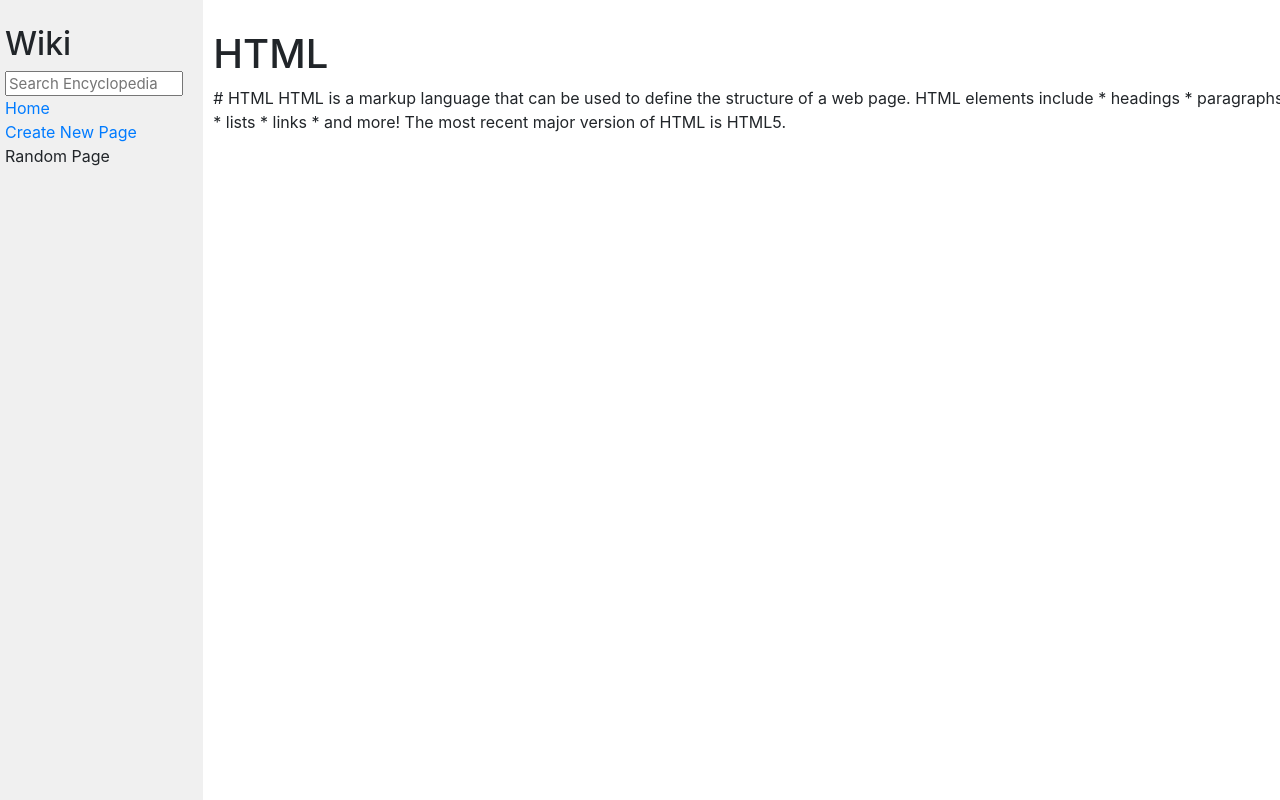
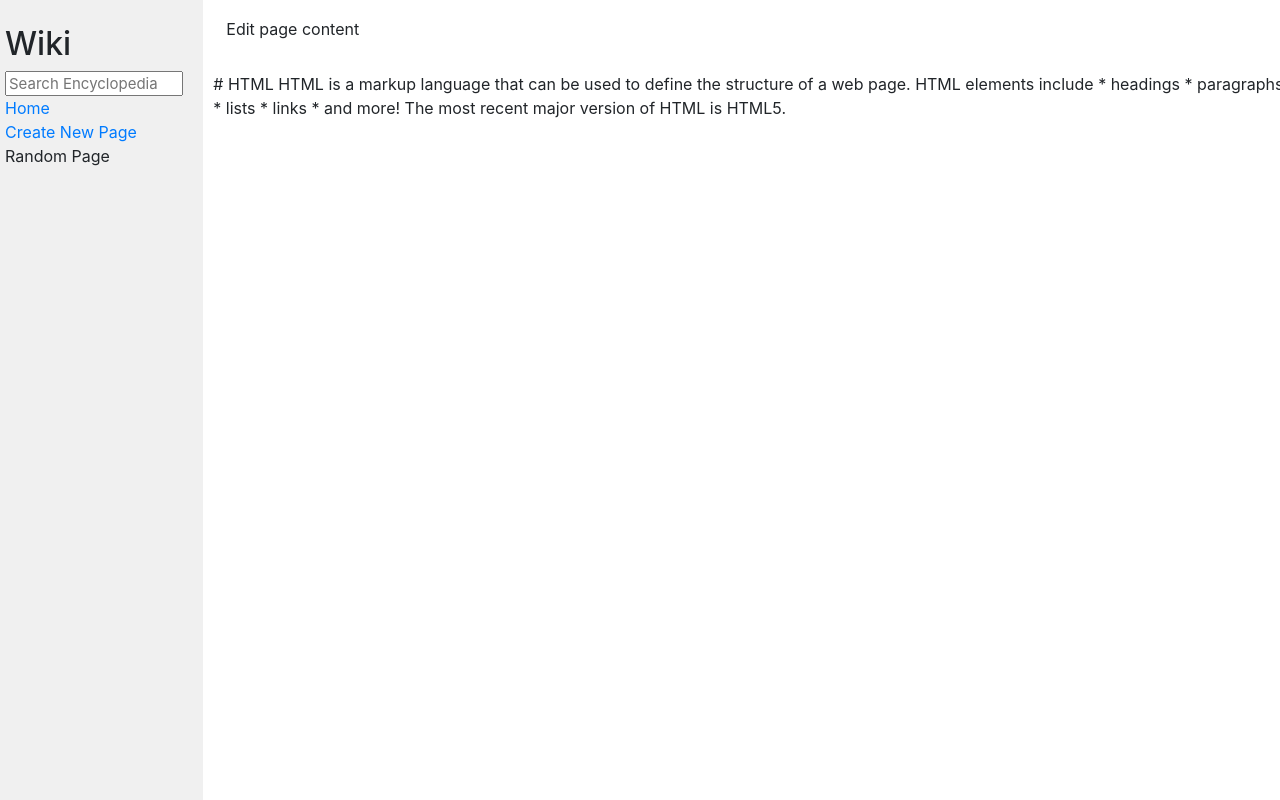
Before and after one commit to iaaron-xyz/cs50w, a Django app: page /wiki/HTML in a window 1280 px wide. Run offline with Django 3.2, Linux system fonts and the light colour scheme; some libraries are stand-ins or nearby versions.

Commit message:
add "Edit page" functionality - working

```diff
--- a/wiki/encyclopedia/templates/encyclopedia/entry.html
+++ b/wiki/encyclopedia/templates/encyclopedia/entry.html
@@ -7,7 +7,11 @@
 {% block body %}
     <!-- If the entry exist render it -->
     {% if entry_content %}
-        <h1>{{ title }}</h1>
+    <form action="{% url 'encyclopedia:edit' %}">
+        <input type="hidden" name="toedit" value="{{ title }}">
+        <input type="submit" value="Edit page content" class="btn">
+    </form>
+        <br>
         {{ entry_content }}
     <!-- Otherwise display that the content does not exist -->
     {% else %}
--- a/wiki/encyclopedia/urls.py
+++ b/wiki/encyclopedia/urls.py
@@ -7,5 +7,6 @@ urlpatterns = [
     path("", views.index, name="index"),
     path("wiki/<str:title>", views.entry, name="article"),
     path("search", views.search, name="search"),
-    path("create", views.create, name="create")
+    path("create", views.create, name="create"),
+    path("edit", views.edit, name="edit"),
 ]
--- a/wiki/encyclopedia/views.py
+++ b/wiki/encyclopedia/views.py
@@ -48,7 +48,6 @@ def search(request):
 
 def create(request):
     if request.method == "POST":
-        print(f"Printing request: {request.POST}")
         # If title already exist return error
         if request.POST['net'].lower() in list(map(util.to_lower, util.list_entries())):
             return render(request, "encyclopedia/error.html", {
@@ -59,3 +58,27 @@ def create(request):
         return entry(request, request.POST['net'])
 
     return render(request, "encyclopedia/create_entry.html")
+
+def edit(request):
+    """
+    Edit and update existent pages.
+    """
+    if request.method == "POST":
+        # Enter the changed content
+        print(f"Post content: {request.POST}")
+        # Save the changes to disk
+        util.save_entry(request.POST['title'], request.POST['eec'])
+        # Render the updated page
+        return entry(request, request.POST['title'])
+
+    # Render the to-edit page
+    if request.GET['toedit'].lower() in list(map(util.to_lower, util.list_entries())):
+        return render(request, "encyclopedia/edit_entry.html", {
+            "entry_content": util.get_entry(request.GET['toedit']),
+            "title": request.GET['toedit']
+        })
+    # When title not found return error message
+    else:
+        return render(request, "encyclopedia/error.html", {
+            "error_title": "Something went wrong. The to-edit page not found :("
+        })
```
Also changed, not shown: wiki/encyclopedia/templates/encyclopedia/edit_entry.html (added, +21 -0 lines).
